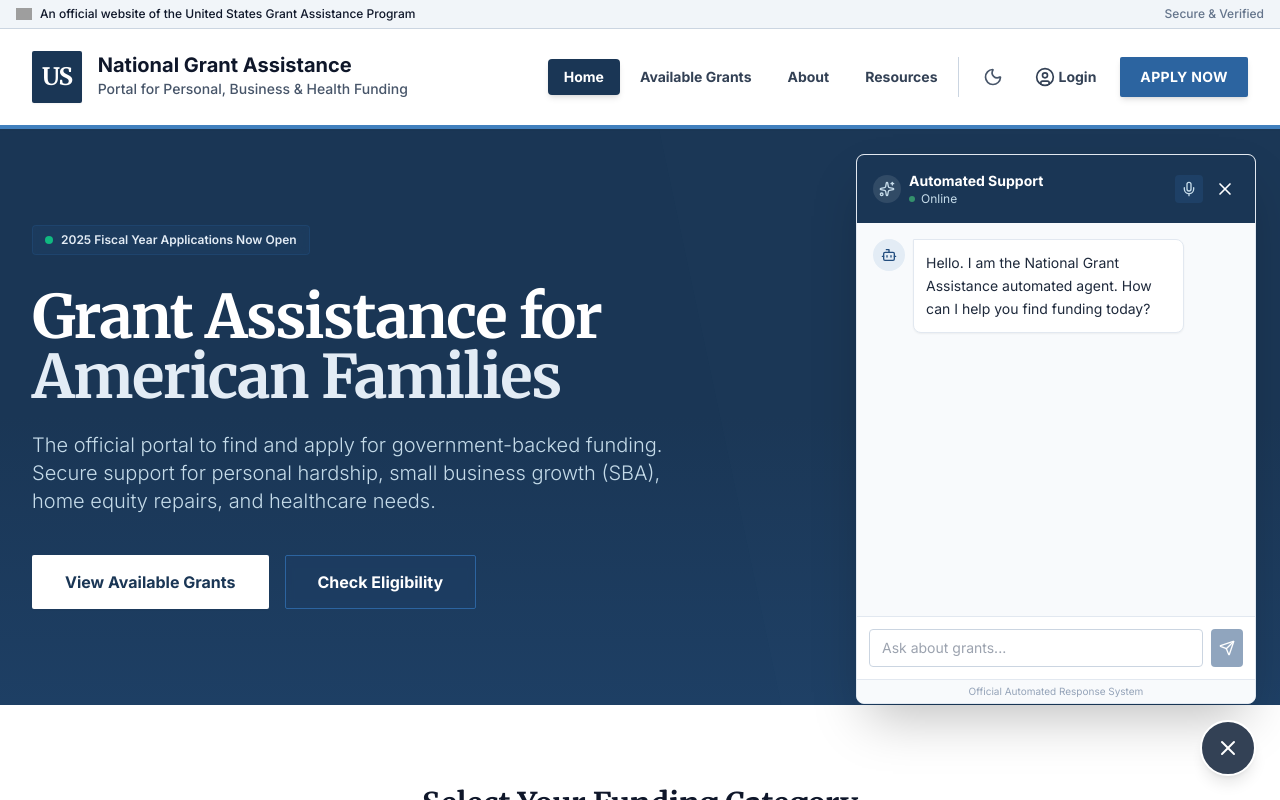
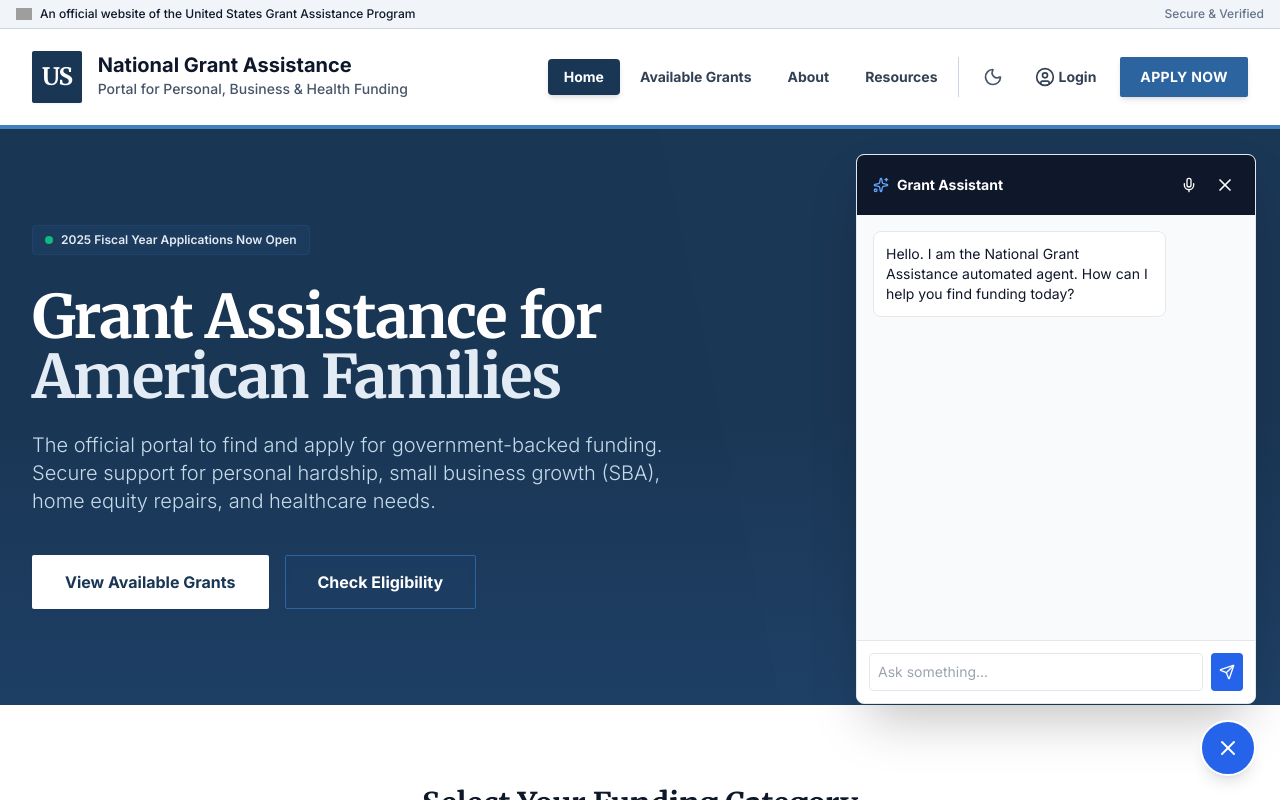
Before and after one commit to anne67j-boop/NGA, a React (Vite) app: page / in a window 1280 px wide. Both pictures are taken after a click on the button 1228 px from the left and 748 px from the top of the page. Shown: the top 800 px of the page. Built offline with nearby package versions, Linux system fonts and the light colour scheme; grey boxes are pictures that could not be loaded.

Commit message:
Update ChatWidget.tsx

```diff
--- a/components/ChatWidget.tsx
+++ b/components/ChatWidget.tsx
@@ -1,5 +1,6 @@
 import React, { useState, useRef, useEffect } from 'react';
-import { GoogleGenAI, Chat, LiveServerMessage, Modality } from "@google/genai";
+// Corrected import for the 2026 unified SDK
+import { GoogleGenAI, Modality } from "@google/genai";
 import { MessageSquare, X, Send, User, Bot, Loader2, Sparkles, Mic, Phone, PhoneOff, BarChart2 } from 'lucide-react';
 import { GRANTS } from '../constants';
 
@@ -29,7 +30,8 @@ function arrayBufferToBase64(buffer: ArrayBuffer) {
   return btoa(binary);
 }
 
-const ChatWidget: React.FC = () => {
+// Fixed: Added React.JSX.Element return type to satisfy TS2503
+const ChatWidget = (): React.JSX.Element => {
   const [isOpen, setIsOpen] = useState(false);
   const [mode, setMode] = useState<'text' | 'voice'>('text');
 
@@ -43,22 +45,19 @@ const ChatWidget: React.FC = () => {
   // Voice Chat State
   const [isVoiceConnected, setIsVoiceConnected] = useState(false);
   const [voiceStatus, setVoiceStatus] = useState('Ready to connect');
-  const [volumeLevel, setVolumeLevel] = useState(0); // For visualizer
+  const [volumeLevel, setVolumeLevel] = useState(0);
 
-  // Refs
-  const chatSessionRef = useRef<Chat | null>(null);
+  // Refs - Updated types for 2026 SDK
+  const chatSessionRef = useRef<any>(null);
   const messagesEndRef = useRef<HTMLDivElement>(null);
 
   // Audio Refs
   const audioContextRef = useRef<AudioContext | null>(null);
   const inputSourceRef = useRef<MediaStreamAudioSourceNode | null>(null);
   const processorRef = useRef<ScriptProcessorNode | null>(null);
-  const liveSessionRef = useRef<any>(null); // To store the active live session
-  const audioQueueRef = useRef<AudioBuffer[]>([]);
-  const isPlayingRef = useRef(false);
+  const liveSessionRef = useRef<any>(null);
   const nextStartTimeRef = useRef(0);
 
-  // --- SCROLL HELPERS ---
   const scrollToBottom = () => {
     messagesEndRef.current?.scrollIntoView({ behavior: "smooth" });
   };
@@ -69,9 +68,11 @@ const ChatWidget: React.FC = () => {
 
   // --- TEXT CHAT INIT ---
   useEffect(() => {
-    if (!process.env.API_KEY) return;
+    // Note: Use REACT_APP_ prefix for client-side env vars in standard Create React App / Vite
+    const apiKey = process.env.REACT_APP_GEMINI_API_KEY || '';
+    if (!apiKey) return;
 
-    const ai = new GoogleGenAI({ apiKey: process.env.API_KEY });
+    const ai = new GoogleGenAI({ apiKey });
 
     const contextData = JSON.stringify(GRANTS.map(g => ({
       title: g.title,
@@ -82,28 +83,18 @@ const ChatWidget: React.FC = () => {
       eligibility: g.eligibility
     })));
 
-    // Using gemini-3-flash-preview for basic text tasks
+    // Initializing using the 2026 .chats property
     chatSessionRef.current = ai.chats.create({
-      model: 'gemini-3-flash-preview',
+      model: 'gemini-2.0-flash',
       config: {
-        systemInstruction: `You are the Official Virtual Assistant for the US National Grant Assistance Portal.
-        Your tone must be professional, authoritative, yet helpful and empathetic (government official style).
-
-        Here is the database of currently available grants:
-        ${contextData}
-
-        Rules:
-        1. Only answer questions based on the grants listed above or general application inquiries.
-        2. Keep answers concise (under 3 sentences) unless asked for details.
-        `,
+        systemInstruction: `You are the Official Virtual Assistant for the US National Grant Assistance Portal. Tone: Professional. Database: ${contextData}`,
       },
     });
   }, []);
 
-  // --- TEXT SEND ---
   const handleTextSend = async (e: React.FormEvent) => {
     e.preventDefault();
-    if (!input.trim()) return;
+    if (!input.trim() || !chatSessionRef.current) return;
 
     const userMsg = input;
     setInput('');
@@ -111,15 +102,11 @@ const ChatWidget: React.FC = () => {
     setIsTextLoading(true);
 
     try {
-      if (!chatSessionRef.current) throw new Error("Chat session not initialized");
-
       const result = await chatSessionRef.current.sendMessage({ message: userMsg });
-      const responseText = result.text;
-
-      setMessages(prev => [...prev, { role: 'model', text: responseText }]);
+      setMessages(prev => [...prev, { role: 'model', text: result.text }]);
     } catch (error) {
       console.error("Chat Error:", error);
-      setMessages(prev => [...prev, { role: 'model', text: "I apologize, but I am currently unable to process your request." }]);
+      setMessages(prev => [...prev, { role: 'model', text: "I apologize, I am unable to process your request." }]);
     } finally {
       setIsTextLoading(false);
     }
@@ -128,112 +115,82 @@ const ChatWidget: React.FC = () => {
   // --- VOICE SESSION MANAGEMENT ---
   const startVoiceSession = async () => {
     try {
-      if (!process.env.API_KEY) {
+      const apiKey = process.env.REACT_APP_GEMINI_API_KEY || '';
+      if (!apiKey) {
         setVoiceStatus("API Key Error");
         return;
       }
       setVoiceStatus("Initializing Audio...");
 
-      // 1. Setup Audio Context
       const AudioContextClass = window.AudioContext || (window as any).webkitAudioContext;
-      audioContextRef.current = new AudioContextClass({ sampleRate: 16000 }); // 16kHz for input
+      audioContextRef.current = new AudioContextClass({ sampleRate: 16000 });
 
-      // 2. Get Mic Stream
       const stream = await navigator.mediaDevices.getUserMedia({ audio: {
         channelCount: 1,
         sampleRate: 16000,
       }});
 
-      setVoiceStatus("Connecting to Secure Agent...");
+      setVoiceStatus("Connecting...");
 
-      // 3. Init Gemini Client
-      const ai = new GoogleGenAI({ apiKey: process.env.API_KEY });
+      const ai = new GoogleGenAI({ apiKey });
 
-      // 4. Connect Live Session
       const sessionPromise = ai.live.connect({
-        model: 'gemini-2.5-flash-native-audio-preview-09-2025',
+        model: 'gemini-2.0-flash-exp', // Standard 2026 live-capable model
         config: {
           responseModalities: [Modality.AUDIO],
-          systemInstruction: "You are a helpful government grant assistant. Speak clearly and professionally.",
+          systemInstruction: "You are a helpful government grant assistant.",
           speechConfig: {
             voiceConfig: { prebuiltVoiceConfig: { voiceName: 'Kore' } }
           }
         },
         callbacks: {
           onopen: () => {
-            console.log("Voice Session Opened");
             setVoiceStatus("Listening...");
             setIsVoiceConnected(true);
           },
-          onmessage: async (message: LiveServerMessage) => {
-            // Handle Audio Output from Model
+          onmessage: async (message: any) => {
             const base64Audio = message.serverContent?.modelTurn?.parts?.[0]?.inlineData?.data;
-            if (base64Audio) {
-              const audioData = base64ToUint8Array(base64Audio);
-              // Decode logic
-              if (audioContextRef.current) {
-                // Helper to convert Int16 PCM to Float32
+            if (base64Audio && audioContextRef.current) {
+                const audioData = base64ToUint8Array(base64Audio);
                 const pcm16 = new Int16Array(audioData.buffer);
                 const float32 = new Float32Array(pcm16.length);
-                for (let i = 0; i < pcm16.length; i++) {
-                   float32[i] = pcm16[i] / 32768;
-                }
+                for (let i = 0; i < pcm16.length; i++) float32[i] = pcm16[i] / 32768;
 
                 const buffer = audioContextRef.current.createBuffer(1, float32.length, 24000);
                 buffer.getChannelData(0).set(float32);
-
                 playAudioBuffer(buffer);
-              }
-            }
-
-            // Handle Turn Complete (optional logic)
-            if (message.serverContent?.turnComplete) {
-              setVoiceStatus("Listening...");
             }
           },
-          onclose: () => {
-            console.log("Voice Session Closed");
-            stopVoiceSession();
-          },
+          onclose: () => stopVoiceSession(),
           onerror: (err) => {
-            console.error("Voice Error", err);
-            setVoiceStatus("Connection Error");
+            console.error(err);
             stopVoiceSession();
           }
         }
       });
 
-      // 5. Setup Audio Processing (Mic -> Model)
-      // Wait for connection
       sessionPromise.then((session) => {
         liveSessionRef.current = session;
-
         if (!audioContextRef.current) return;
 
         inputSourceRef.current = audioContextRef.current.createMediaStreamSource(stream);
-        // Buffer size 4096, 1 input, 1 output
         processorRef.current = audioContextRef.current.createScriptProcessor(4096, 1, 1);
 
         processorRef.current.onaudioprocess = (e) => {
           const inputData = e.inputBuffer.getChannelData(0);
-
-          // Visualizer calculation
           let sum = 0;
           for(let i=0; i<inputData.length; i++) sum += Math.abs(inputData[i]);
           setVolumeLevel(sum / inputData.length);
 
-          // Convert Float32 to Int16 PCM for API
           const pcm16 = new Int16Array(inputData.length);
           for (let i = 0; i < inputData.length; i++) {
-             pcm16[i] = Math.max(-1, Math.min(1, inputData[i])) * 32767;
+              pcm16[i] = Math.max(-1, Math.min(1, inputData[i])) * 32767;
           }
 
-          // Send to Gemini
-          const base64Data = arrayBufferToBase64(pcm16.buffer);
           session.sendRealtimeInput({
             media: {
               mimeType: 'audio/pcm;rate=16000',
-              data: base64Data
+              data: arrayBufferToBase64(pcm16.buffer)
             }
           });
         };
@@ -243,26 +200,19 @@ const ChatWidget: React.FC = () => {
       });
 
     } catch (e) {
-      console.error(e);
-      setVoiceStatus("Failed to access microphone");
+      setVoiceStatus("Mic Access Denied");
     }
   };
 
   const playAudioBuffer = (buffer: AudioBuffer) => {
     if (!audioContextRef.current) return;
-
-    // Scheduling
     const currentTime = audioContextRef.current.currentTime;
-    // If next start time is in the past, reset it to now
-    if (nextStartTimeRef.current < currentTime) {
-      nextStartTimeRef.current = currentTime;
-    }
+    if (nextStartTimeRef.current < currentTime) nextStartTimeRef.current = currentTime;
 
     const source = audioContextRef.current.createBufferSource();
     source.buffer = buffer;
     source.connect(audioContextRef.current.destination);
     source.start(nextStartTimeRef.current);
-
     nextStartTimeRef.current += buffer.duration;
   };
 
@@ -270,199 +220,61 @@ const ChatWidget: React.FC = () => {
     setIsVoiceConnected(false);
     setVoiceStatus("Disconnected");
     setVolumeLevel(0);
-
-    // Stop tracks
-    if (inputSourceRef.current) {
-      inputSourceRef.current.disconnect();
-      inputSourceRef.current = null;
-    }
-    if (processorRef.current) {
-      processorRef.current.disconnect();
-      processorRef.current = null;
-    }
-    if (audioContextRef.current) {
-      audioContextRef.current.close();
-      audioContextRef.current = null;
-    }
-    // Note: session.close() not explicitly available on the interface, relying on disconnect logic/garbage collection or checking API docs.
-    // Assuming simple disconnect for this demo.
+    if (inputSourceRef.current) inputSourceRef.current.disconnect();
+    if (processorRef.current) processorRef.current.disconnect();
+    if (audioContextRef.current) audioContextRef.current.close();
     liveSessionRef.current = null;
   };
 
   return (
     <div className="fixed bottom-6 right-6 z-50 flex flex-col items-end">
-
-      {/* Chat Window */}
       {isOpen && (
-        <div className="bg-white w-[350px] md:w-[400px] h-[550px] rounded-lg shadow-2xl border border-slate-200 flex flex-col mb-4 overflow-hidden animate-fade-in-up">
-
-          {/* Header */}
-          <div className="bg-brand-900 p-4 flex justify-between items-center text-white shrink-0">
+        <div className="bg-white w-[350px] md:w-[400px] h-[550px] rounded-lg shadow-2xl border border-slate-200 flex flex-col mb-4 overflow-hidden">
+          <div className="bg-slate-900 p-4 flex justify-between items-center text-white shrink-0">
             <div className="flex items-center gap-2">
-              <div className="bg-white/10 p-1.5 rounded-full">
-                <Sparkles className="h-4 w-4 text-brand-200" />
-              </div>
-              <div>
-                <h3 className="font-bold text-sm">Automated Support</h3>
-                <p className="text-xs text-brand-200 flex items-center">
-                  <span className="w-1.5 h-1.5 bg-green-400 rounded-full mr-1.5 animate-pulse"></span>
-                  Online
-                </p>
-              </div>
+              <Sparkles className="h-4 w-4 text-blue-400" />
+              <h3 className="font-bold text-sm">Grant Assistant</h3>
             </div>
-
             <div className="flex items-center gap-2">
-              <button
-                onClick={() => {
-                  if (mode === 'voice') stopVoiceSession();
-                  setMode(mode === 'text' ? 'voice' : 'text');
-                }}
-                className={`p-1.5 rounded transition-colors text-xs font-bold uppercase tracking-wider ${
-                  mode === 'voice' ? 'bg-white text-brand-900' : 'bg-brand-800 text-brand-200 hover:text-white'
-                }`}
-                title={mode === 'text' ? "Switch to Voice" : "Switch to Text"}
-              >
+              <button onClick={() => setMode(mode === 'text' ? 'voice' : 'text')} className="p-1.5 hover:bg-slate-800 rounded">
                 {mode === 'text' ? <Mic className="h-4 w-4" /> : <MessageSquare className="h-4 w-4" />}
               </button>
-              <button
-                onClick={() => {
-                  stopVoiceSession();
-                  setIsOpen(false);
-                }}
-                className="hover:bg-brand-800 p-1 rounded transition-colors"
-              >
-                <X className="h-5 w-5" />
-              </button>
+              <button onClick={() => setIsOpen(false)} className="hover:bg-slate-800 p-1 rounded"><X className="h-5 w-5" /></button>
             </div>
           </div>
 
-          {/* CONTENT AREA */}
           {mode === 'text' ? (
-            <>
-              {/* Text Messages Area */}
-              <div className="flex-grow overflow-y-auto p-4 bg-slate-50 space-y-4">
+            <div className="flex flex-col h-full overflow-hidden">
+              <div className="flex-grow overflow-y-auto p-4 space-y-4 bg-slate-50">
                 {messages.map((msg, idx) => (
                   <div key={idx} className={`flex ${msg.role === 'user' ? 'justify-end' : 'justify-start'}`}>
-                    <div className={`flex max-w-[85%] ${msg.role === 'user' ? 'flex-row-reverse' : 'flex-row'} gap-2`}>
-
-                      {/* Avatar */}
-                      <div className={`w-8 h-8 rounded-full flex items-center justify-center flex-shrink-0 ${
-                        msg.role === 'user' ? 'bg-slate-200' : 'bg-brand-100'
-                      }`}>
-                        {msg.role === 'user' ? <User className="h-4 w-4 text-slate-600" /> : <Bot className="h-4 w-4 text-brand-700" />}
-                      </div>
-
-                      {/* Bubble */}
-                      <div className={`p-3 rounded-lg text-sm shadow-sm leading-relaxed ${
-                        msg.role === 'user'
-                          ? 'bg-brand-600 text-white rounded-tr-none'
-                          : 'bg-white text-slate-800 border border-slate-200 rounded-tl-none'
-                      }`}>
-                        {msg.text}
-                      </div>
+                    <div className={`p-3 rounded-lg text-sm max-w-[80%] ${msg.role === 'user' ? 'bg-blue-600 text-white' : 'bg-white border'}`}>
+                      {msg.text}
                     </div>
                   </div>
                 ))}
-
-                {isTextLoading && (
-                  <div className="flex justify-start">
-                    <div className="flex items-center gap-2 max-w-[85%]">
-                      <div className="w-8 h-8 rounded-full bg-brand-100 flex items-center justify-center flex-shrink-0">
-                          <Bot className="h-4 w-4 text-brand-700" />
-                      </div>
-                      <div className="bg-white border border-slate-200 p-3 rounded-lg rounded-tl-none shadow-sm">
-                        <Loader2 className="h-4 w-4 animate-spin text-brand-600" />
-                      </div>
-                    </div>
-                  </div>
-                )}
                 <div ref={messagesEndRef} />
               </div>
-
-              {/* Text Input Area */}
-              <form onSubmit={handleTextSend} className="p-3 bg-white border-t border-slate-200 flex gap-2 shrink-0">
-                <input
-                  type="text"
-                  value={input}
-                  onChange={(e) => setInput(e.target.value)}
-                  placeholder="Ask about grants..."
-                  className="flex-grow px-3 py-2 border border-slate-300 rounded text-sm focus:outline-none focus:ring-2 focus:ring-brand-500 focus:border-brand-500"
-                />
-                <button
-                  type="submit"
-                  disabled={isTextLoading || !input.trim()}
-                  className="bg-brand-700 text-white p-2 rounded hover:bg-brand-800 disabled:opacity-50 disabled:cursor-not-allowed transition-colors"
-                >
-                  <Send className="h-4 w-4" />
-                </button>
+              <form onSubmit={handleTextSend} className="p-3 border-t flex gap-2">
+                <input value={input} onChange={(e) => setInput(e.target.value)} className="flex-grow border p-2 rounded text-sm" placeholder="Ask something..." />
+                <button type="submit" className="bg-blue-600 text-white p-2 rounded"><Send className="h-4 w-4" /></button>
               </form>
-            </>
+            </div>
           ) : (
-            /* VOICE MODE INTERFACE */
-            <div className="flex-grow bg-slate-900 flex flex-col items-center justify-center p-6 text-center relative overflow-hidden">
-               {/* Background Effects */}
-               <div className="absolute top-0 left-0 w-full h-full bg-gradient-to-b from-brand-900 to-slate-900 opacity-50 z-0"></div>
-
-               <div className="z-10 relative w-full h-full flex flex-col items-center justify-center">
-
-                 {/* Visualizer Circle */}
-                 <div className="relative mb-8">
-                   <div
-                      className={`w-32 h-32 rounded-full flex items-center justify-center transition-all duration-100 ${
-                        isVoiceConnected ? 'bg-brand-500/20 border-2 border-brand-400' : 'bg-slate-800 border-2 border-slate-700'
-                      }`}
-                      style={{
-                        transform: isVoiceConnected ? `scale(${1 + volumeLevel * 5})` : 'scale(1)',
-                        boxShadow: isVoiceConnected ? `0 0 ${20 + volumeLevel * 100}px rgba(56, 189, 248, 0.5)` : 'none'
-                      }}
-                   >
-                     {isVoiceConnected ? (
-                       <BarChart2 className="h-12 w-12 text-brand-400 animate-pulse" />
-                     ) : (
-                       <Mic className="h-12 w-12 text-slate-500" />
-                     )}
-                   </div>
-
-                   {/* Ripple effect */}
-                   {isVoiceConnected && (
-                     <div className="absolute inset-0 rounded-full border border-brand-500/30 animate-ping"></div>
-                   )}
-                 </div>
-
-                 <h3 className="text-white font-bold text-xl mb-2">Live Agent</h3>
-                 <p className="text-brand-200 text-sm mb-8 font-mono h-6">{voiceStatus}</p>
-
-                 {!isVoiceConnected ? (
-                   <button
-                     onClick={startVoiceSession}
-                     className="flex items-center gap-2 bg-green-600 hover:bg-green-500 text-white px-8 py-4 rounded-full font-bold shadow-lg transition-transform transform hover:scale-105"
-                   >
-                     <Phone className="h-5 w-5" /> Start Call
-                   </button>
-                 ) : (
-                   <button
-                     onClick={stopVoiceSession}
-                     className="flex items-center gap-2 bg-red-600 hover:bg-red-500 text-white px-8 py-4 rounded-full font-bold shadow-lg transition-transform transform hover:scale-105"
-                   >
-                     <PhoneOff className="h-5 w-5" /> End Call
-                   </button>
-                 )}
+            <div className="flex-grow bg-slate-900 flex flex-col items-center justify-center p-6 relative">
+               <div className="w-24 h-24 rounded-full bg-blue-500/20 flex items-center justify-center border-2 border-blue-500 animate-pulse" style={{ transform: `scale(${1 + volumeLevel * 3})` }}>
+                  <Mic className="h-8 w-8 text-blue-400" />
                </div>
+               <p className="text-white mt-4 font-mono text-xs">{voiceStatus}</p>
+               <button onClick={isVoiceConnected ? stopVoiceSession : startVoiceSession} className={`mt-8 px-6 py-2 rounded-full font-bold text-white ${isVoiceConnected ? 'bg-red-600' : 'bg-green-600'}`}>
+                 {isVoiceConnected ? 'End Call' : 'Start Call'}
+               </button>
             </div>
           )}
-
-          <div className="bg-slate-50 text-center py-1 border-t border-slate-200 shrink-0">
-            <p className="text-[10px] text-slate-400">Official Automated Response System</p>
-          </div>
         </div>
       )}
 
-      {/* Toggle Button */}
-      <button
-        onClick={() => setIsOpen(!isOpen)}
-        className={`${isOpen ? 'bg-slate-700' : 'bg-brand-600 animate-bounce-subtle'} hover:bg-brand-700 text-white w-14 h-14 rounded-full shadow-lg flex items-center justify-center transition-all duration-300 border-2 border-white`}
-        aria-label="Toggle Help Chat"
-      >
+      <button onClick={() => setIsOpen(!isOpen)} className="bg-blue-600 text-white w-14 h-14 rounded-full shadow-lg flex items-center justify-center border-2 border-white">
         {isOpen ? <X className="h-6 w-6" /> : <MessageSquare className="h-7 w-7" />}
       </button>
     </div>
```
